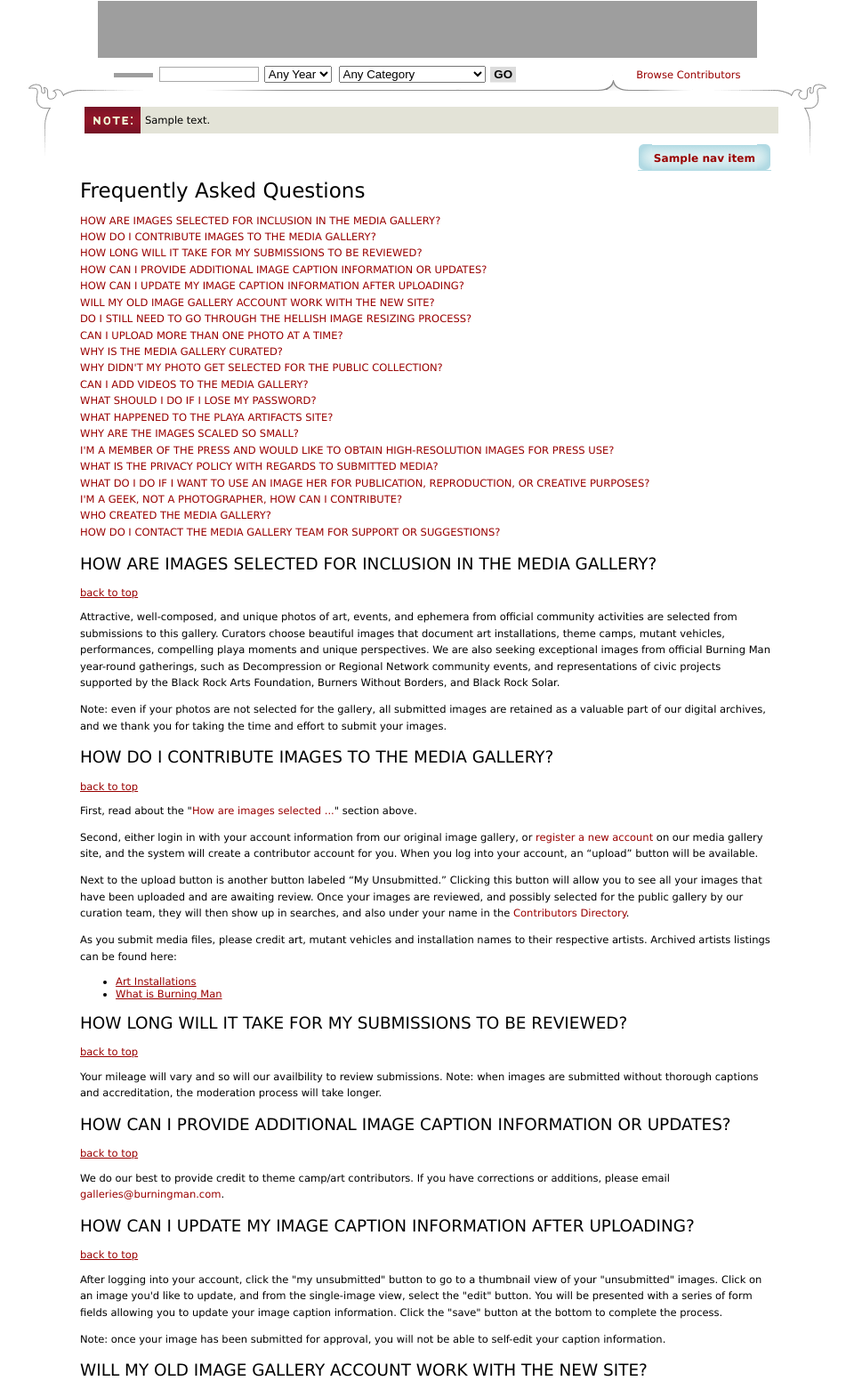
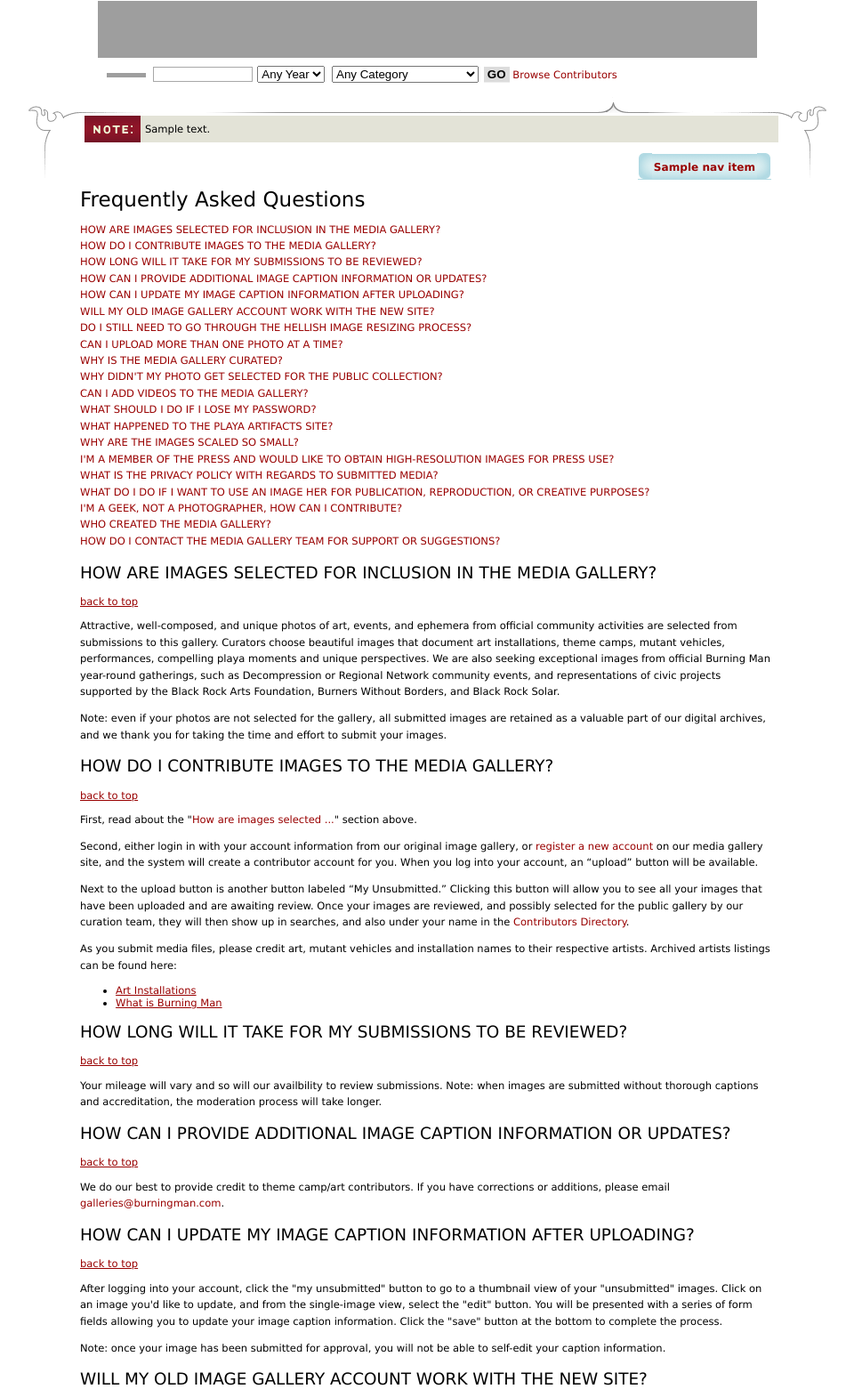
Before and after one commit to rafrombrc/bm.gallery, a Django app: template src/bm.gallery/bm/gallery/templates/gallery/faq.html in a window 1280 px wide. Shown: the part 383-1944 px from the top of the page at 89% size, without its empty margins (160-1120 px from the left). Run offline with Django 3.2, Linux system fonts and the light colour scheme; the template is opened without the code that fills it: most values are stand-ins (such as "Sample title", 1, 10 or a date in 2020); some libraries are stand-ins or nearby versions; grey boxes are pictures that could not be loaded.

Commit message:
adjusting browse link

```diff
--- a/src/bm.gallery/bm/gallery/static/css/style.css
+++ b/src/bm.gallery/bm/gallery/static/css/style.css
@@ -60,17 +60,16 @@ a img {
 	}
 
 #main-content {
-	background: url(/static/content-header-bg.gif) no-repeat top center;
+	background: url(/static/content-header-bg.gif) no-repeat center 25px;
 	width: 950px;
 	margin: auto;
 	padding: 0;
 }
 
 #search-bar {
-	width: 705px;
-	height: 15px;
-	margin: 0 auto;
-	padding: 0;
+	height: 25px;
+	margin: 0 0 0 115px;
+	padding: 0 0 0 0;
 }
 
 #search-bar form {
@@ -496,8 +495,6 @@ height: 24px;
 }
 
 #search-bar .cont-link {
-	float: right;
-	position: relative;
 	top: -14px;
 	margin: 0;
 	padding: 2px 0 2px 0;
--- a/src/bm.gallery/bm/gallery/templates/gallery/base.html
+++ b/src/bm.gallery/bm/gallery/templates/gallery/base.html
@@ -90,8 +90,8 @@
             {% endif %}
 
             <input class="searchButton" type="submit" value="GO" />
+            <a href="{% url bm.gallery.views.contributors %}"><span class="cont-link">Browse Contributors</span></a>
           </form>
-          <a href="{% url bm.gallery.views.contributors %}"><span class="cont-link">Browse Contributors</span></a>
         </div> <!-- end search-bar -->
 
         {% if notifications %}
```
